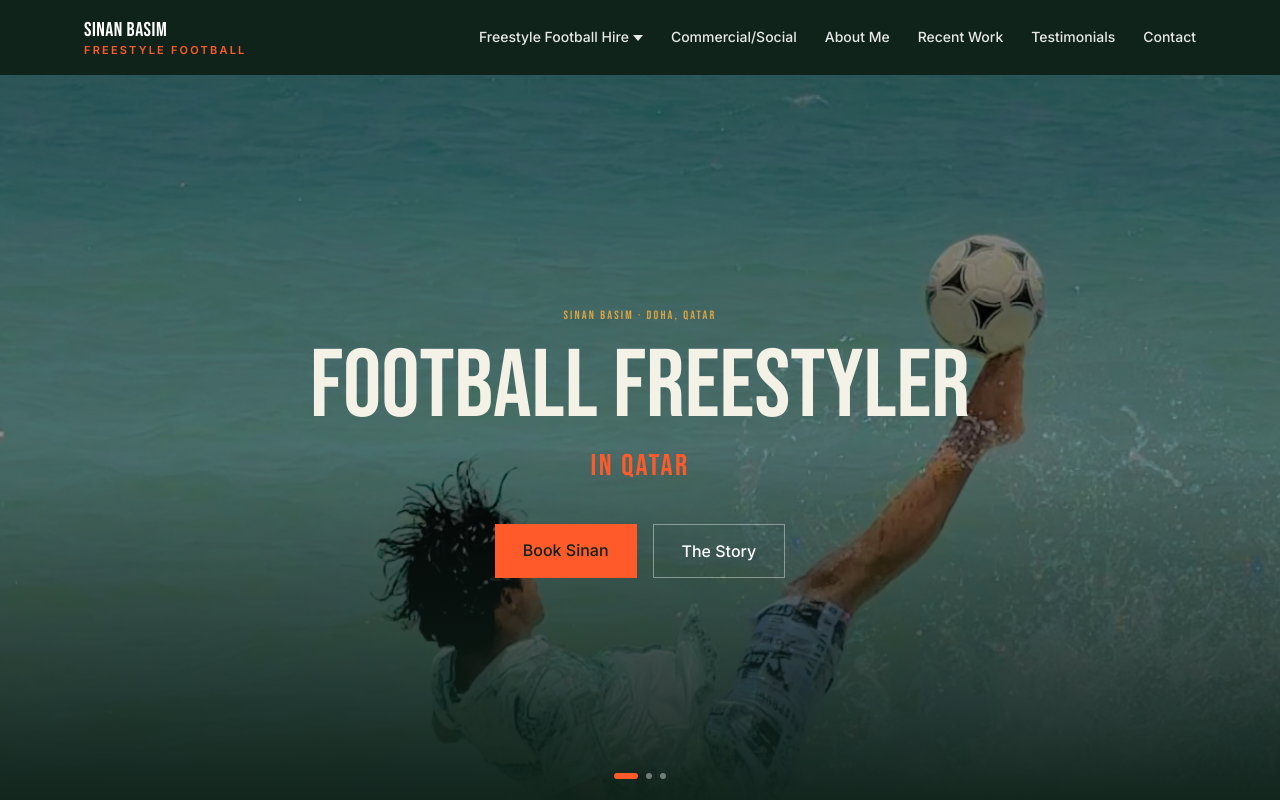
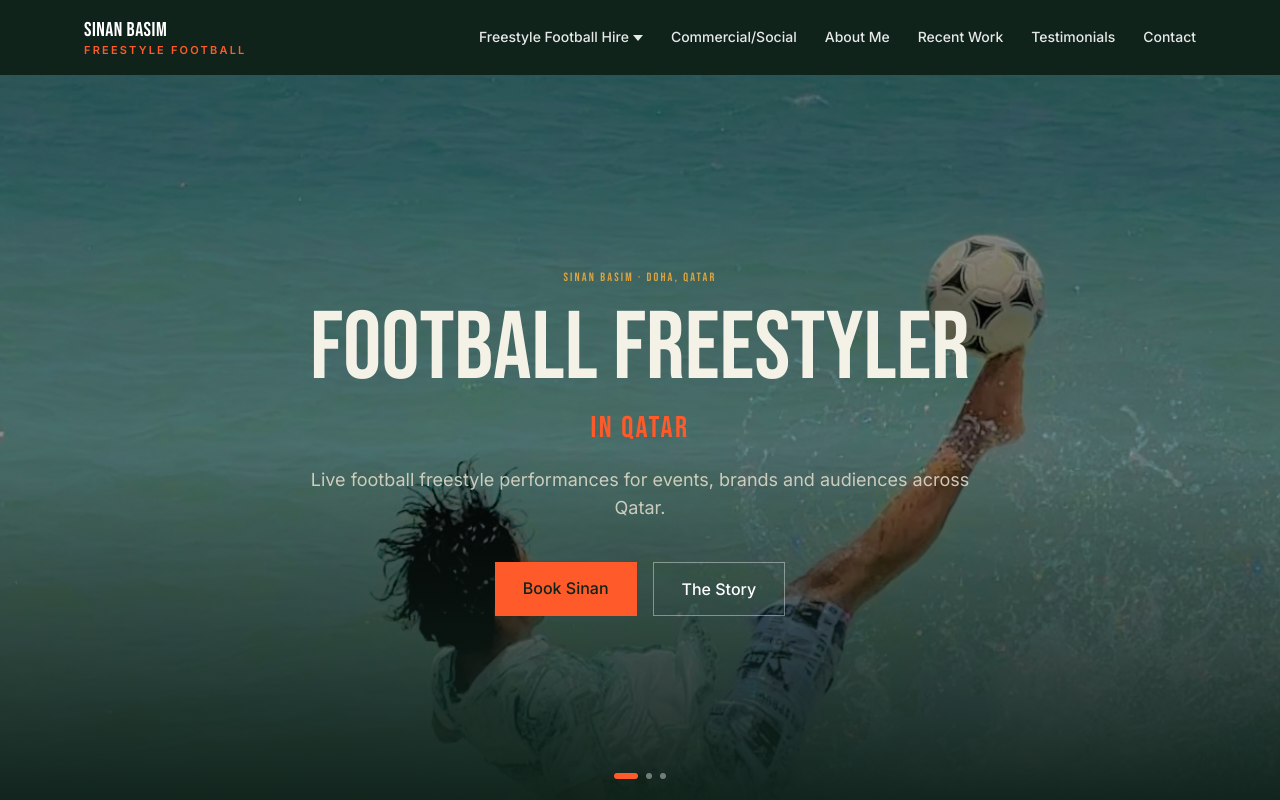
Before and after one commit to sh1blue/sinan, a Next.js app: page / in a window 1280 px wide. Shown: the top 800 px of the page. Built offline with nearby package versions, Linux system fonts and the light colour scheme.

Commit message:
Strengthen desktop homepage hero heading and supporting SEO copy

```diff
--- a/src/app/page.tsx
+++ b/src/app/page.tsx
@@ -138,11 +138,14 @@ export default function Home() {
             <p className="section-label text-xs uppercase tracking-[0.2em] text-gold">
               SINAN BASIM · DOHA, QATAR
             </p>
-            <div className="font-display mt-4 text-7xl leading-[0.95] text-chalk lg:text-8xl">
+            <h1 className="font-display mt-4 text-7xl leading-[0.95] text-chalk lg:text-8xl">
               FOOTBALL FREESTYLER
-            </div>
+            </h1>
             <p className="font-display mt-3 text-2xl tracking-[0.08em] text-flare lg:text-3xl">
               IN QATAR
+            </p>
+            <p className="mt-5 max-w-2xl text-base leading-relaxed text-chalk-dim/90 md:text-lg">
+              Live football freestyle performances for events, brands and audiences across Qatar.
             </p>
             <div className="mt-10 flex flex-wrap justify-center gap-4">
               <Link
```
